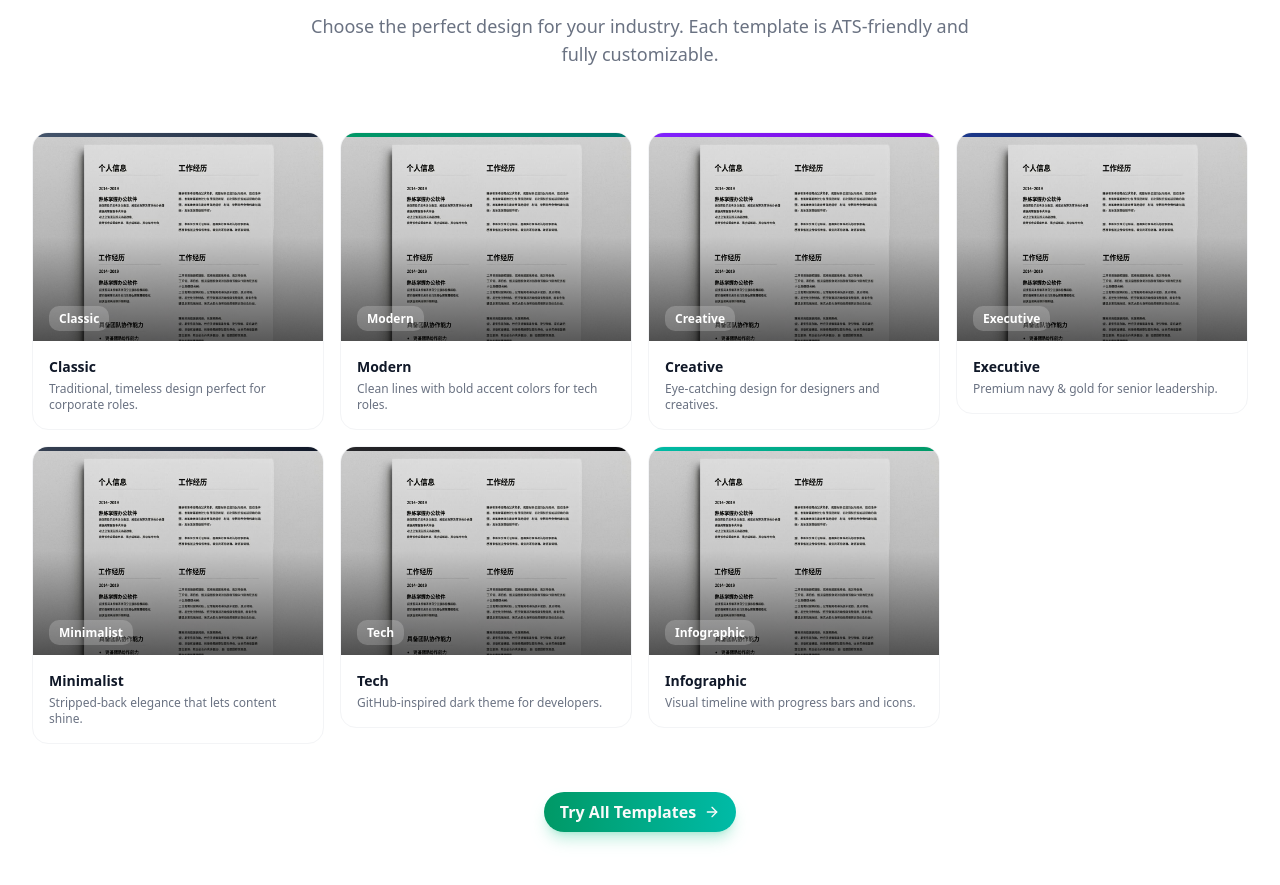
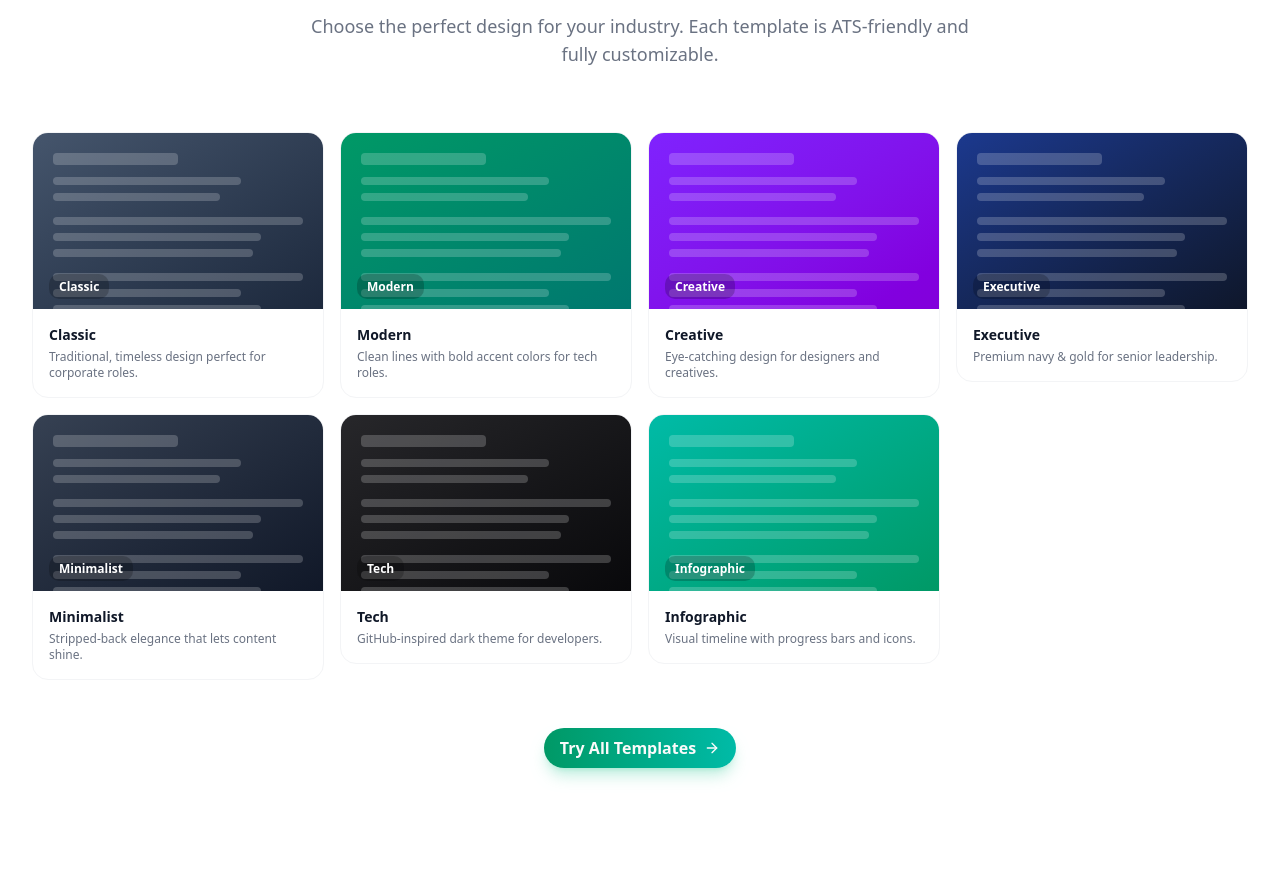
Before and after one commit to owais0p/ResumeBuilder-website, a Next.js app: page / in a window 1280 px wide. Shown: the part 2761-3646 px from the top of the page. Built offline with nearby package versions, Linux system fonts and the light colour scheme.

Commit message:
36c6942a-2ddb-4cf1-946b-61cc64aa1e7e

```diff
--- a/src/components/landing/LandingPage.tsx
+++ b/src/components/landing/LandingPage.tsx
@@ -646,26 +646,28 @@ export default function LandingPage() {
                 }}
               >
                 <div className="overflow-hidden rounded-2xl border border-gray-100 bg-white transition-all hover:shadow-xl hover:shadow-gray-200/50 dark:border-gray-800 dark:bg-slate-900 dark:hover:shadow-black/20">
-                  {/* Template preview image */}
-                  <div className="relative h-52 overflow-hidden bg-gray-100 dark:bg-slate-800">
-                    { }
-                    <img
-                      src="/template-preview.png"
-                      alt={`${t.name} template`}
-                      className="h-full w-full object-cover object-top transition-transform duration-300 group-hover:scale-105"
-                    />
-                    {/* Gradient overlay tinted to match template color */}
-                    <div className={`absolute inset-0 bg-gradient-to-t from-black/60 via-black/10 to-transparent`} />
-                    {/* Color accent stripe */}
-                    <div className={`absolute top-0 left-0 right-0 h-1 bg-gradient-to-r ${t.color}`} />
+                  {/* Template preview mockup */}
+                  <div className={`relative h-44 bg-gradient-to-br ${t.color} p-4`}>
+                    {/* Mock resume lines */}
+                    <div className="absolute inset-0 p-5 opacity-20">
+                      <div className="mb-3 h-3 w-1/2 rounded bg-white" />
+                      <div className="mb-2 h-2 w-3/4 rounded bg-white" />
+                      <div className="mb-4 h-2 w-2/3 rounded bg-white" />
+                      <div className="mb-2 h-2 w-full rounded bg-white" />
+                      <div className="mb-2 h-2 w-5/6 rounded bg-white" />
+                      <div className="mb-4 h-2 w-4/5 rounded bg-white" />
+                      <div className="mb-2 h-2 w-full rounded bg-white" />
+                      <div className="mb-2 h-2 w-3/4 rounded bg-white" />
+                      <div className="h-2 w-5/6 rounded bg-white" />
+                    </div>
                     {/* Template name overlay */}
-                    <div className="absolute bottom-3 left-4 right-4">
-                      <span className="rounded-lg bg-white/20 px-2.5 py-1 text-xs font-semibold text-white backdrop-blur-sm">
+                    <div className="absolute bottom-3 left-4">
+                      <span className="rounded-lg bg-black/20 px-2.5 py-1 text-xs font-semibold text-white backdrop-blur-sm">
                         {t.name}
                       </span>
                     </div>
                     {/* Hover overlay */}
-                    <div className="absolute inset-0 flex items-center justify-center bg-black/0 transition-all group-hover:bg-black/30">
+                    <div className="absolute inset-0 flex items-center justify-center bg-black/0 transition-all group-hover:bg-black/20">
                       <ArrowRight className="h-6 w-6 text-white opacity-0 transition-all group-hover:opacity-100 group-hover:translate-x-1" />
                     </div>
                   </div>
```
